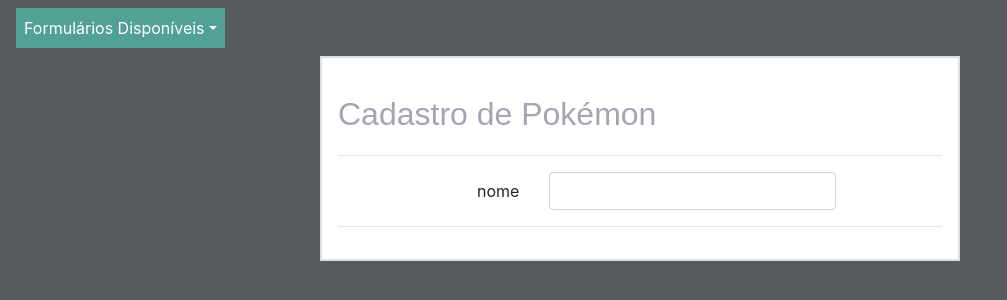
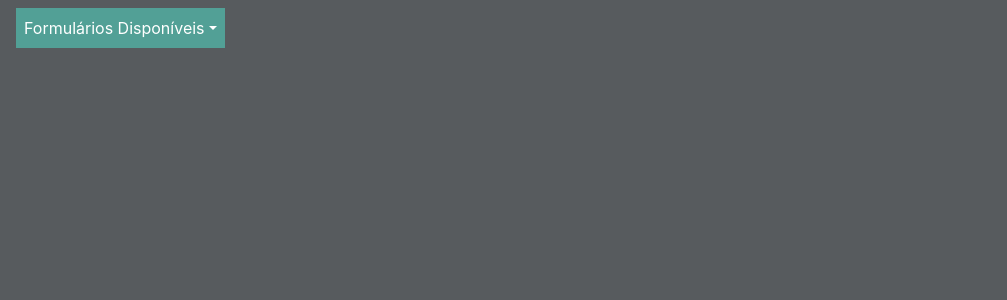
Before and after one commit to Augus-top/desafio-coletum, a React (Create React App) app: page / in a window 1280 px wide. Shown: the top 300 px of the page, without its empty margins (0-1007 px from the left). Built offline with nearby package versions, Linux system fonts and the light colour scheme.

Commit message:
Handling delay when receiving new form

```diff
--- a/src/components/DateButton.js
+++ /dev/null
@@ -1,34 +0,0 @@
-import React, { Component } from 'react';
-import styled from 'styled-components';
-import { FontAwesomeIcon } from '@fortawesome/react-fontawesome';
-import DatePicker, { registerLocale } from "react-datepicker";
-
-import "react-datepicker/dist/react-datepicker.css";
-
-const StyledButton = styled.button`
-  border:none;
-  background: none;
-  cursor: pointer;
-`;
-
-const StyledDatePicker = styled(DatePicker)`
-  display:none;
-`;
-
-const DateButton = (props) => {
-  return (
-    <div>
-      <StyledButton onClick={props.handleButton}>
-        <FontAwesomeIcon icon="calendar-alt"></FontAwesomeIcon>
-      </StyledButton>
-      <StyledDatePicker
-        selected={new Date()}
-        open={props.show}
-        popperPlacement="auto"
-        onChange={ props.handleChange }
-      />
-    </div>
-  );
-};
-
-export default DateButton;
--- a/src/components/Form.js
+++ b/src/components/Form.js
@@ -14,7 +14,7 @@
 class Form extends Component {
 
   componentDidMount = () => {
-    this.updateStructure();
+    // this.updateStructure();
     this.props.dispatch({type: 'SET_UPDATE_FLAG', updateFlag: true});
   };
 
@@ -22,35 +22,21 @@
     if (this.props.formStructure.updateFlag) this.updateStructure();
   };
 
-  handleCalendarClick = (e) => {
-    e.preventDefault();
-    this.props.dispatch({type: 'SET_CALENDAR_FLAG', calendarFlag: true});
-  };
-
-  handleCalendarChange = (date) => {
-    console.log(date);
-    this.props.dispatch({type: 'SET_CALENDAR_FLAG', calendarFlag: false});
-  };
-
   updateStructure = async () => {
-    this.props.dispatch({type: 'SET_UPDATE_FLAG', updateFlag: false});
     const form = this.props.availableForms.currentForm;
     const response = await getFormStructure(form.name, form.id);
     if (response === 'error') return;
     this.props.dispatch({type: 'UPDATE', structure: response.form_structure});
+    this.props.dispatch({type: 'SET_UPDATE_FLAG', updateFlag: false});
   }
 
   render() {
+    if (this.props.formStructure.updateFlag) return null;
     return(
       <FormLayout>
         <FormTitle title={this.props.availableForms.currentForm.name}/>
         <hr/>
-        <FormStructure
-          structure={this.props.formStructure.structure}
-          calendarFlag={this.props.formStructure.calendarFlag}
-          handleCalendarClick={this.handleCalendarClick}
-          handleCalendarChange={this.handleCalendarChange}
-        />
+        <FormStructure structure={this.props.formStructure.structure}/>
         <hr/>
       </FormLayout>
     );
--- a/src/components/FormStructure.js
+++ b/src/components/FormStructure.js
@@ -1,7 +1,7 @@
 import React, { Component } from 'react';
 import styled from 'styled-components';
 import { Row, Col, Form, InputGroup } from 'react-bootstrap';
-import DateButton from './DateButton';
+import { FontAwesomeIcon } from '@fortawesome/react-fontawesome';
 import StarRating from './StarRating';
 
 const StyledLabel = styled(Form.Label)`
@@ -20,13 +20,7 @@
             <InputGroup>
               <Form.Control type="date" placeholder="DD/MM/AAAA" />
               <InputGroup.Append>
-                <InputGroup.Text id="inputGroupPrepend">
-                  <DateButton
-                    show={this.props.calendarFlag}
-                    handleButton={this.props.handleCalendarClick}
-                    handleChange={this.props.handleCalendarChange}
-                  />
-                </InputGroup.Text>
+                <InputGroup.Text id="inputGroupPrepend"><FontAwesomeIcon icon="calendar-alt"></FontAwesomeIcon></InputGroup.Text>
               </InputGroup.Append>
             </InputGroup>
         );
--- a/src/redux/reducers/structure.js
+++ b/src/redux/reducers/structure.js
@@ -6,7 +6,6 @@
     helpBlock: null
   }],
   updateFlag: true,
-  calendarFlag: false,
   starRating: 0
 }
 
@@ -22,11 +21,6 @@
         ...state,
         updateFlag: action.updateFlag
       }
-    case 'SET_CALENDAR_FLAG':
-      return {
-        ...state,
-        calendarFlag: action.calendarFlag
-      }
     case 'SET_STAR_RATING':
       return {
         ...state,
```
